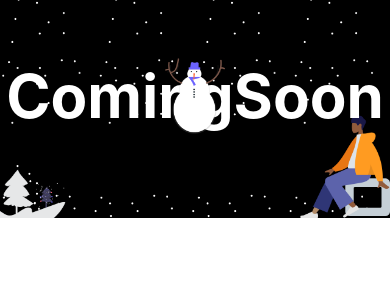
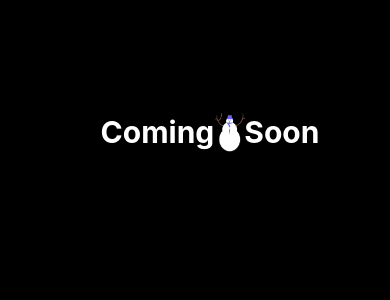
Before and after one commit to DevOlagboye/portfolio-coming-soon, a React (Create React App) app: page / in a window 390 px wide. Shown: the top 300 px of the page. Built offline with nearby package versions, Linux system fonts and the light colour scheme.

Commit message:
Started styling the Comingsoon page

```diff
--- a/src/App.css
+++ b/src/App.css
@@ -1,7 +1,8 @@
 body {
-    background: url("assets/coming-soon-background.png");
-    background-size: cover;
+    background: #000;
+    /* background-size: cover;
     background-position: center;
     background-repeat: no-repeat;
     width: 100%;
+    height: 100vh; */
 }
--- a/src/Components/ComingSoonPage/ComingSoonPage.css
+++ b/src/Components/ComingSoonPage/ComingSoonPage.css
@@ -2,15 +2,31 @@
     display: flex;
     justify-content: center;
     align-items: center;
+    margin-top: 10vh;
 }
 
 .text {
     color: #fff;
     text-align: center;
-    font-size: 60px;
+    font-size: 90px;
+    margin-left: 70px;
 }
 
 img {
-    width: 60px;
+    width: 80px;
     position: absolute;
+    margin-left: 180px;
+    margin-top: 50px;
 }
+
+@media (max-width: 600px) {
+    .text {
+        font-size: 30px;
+        margin-left: 30px;
+    }
+    img {
+        width: 30px;
+        margin-top: 0px;
+        margin-left: 70px;
+    }
+}
```
